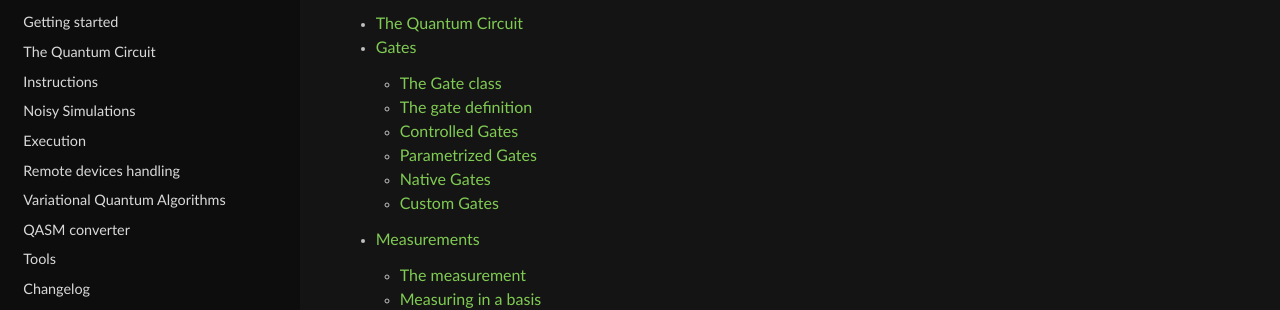
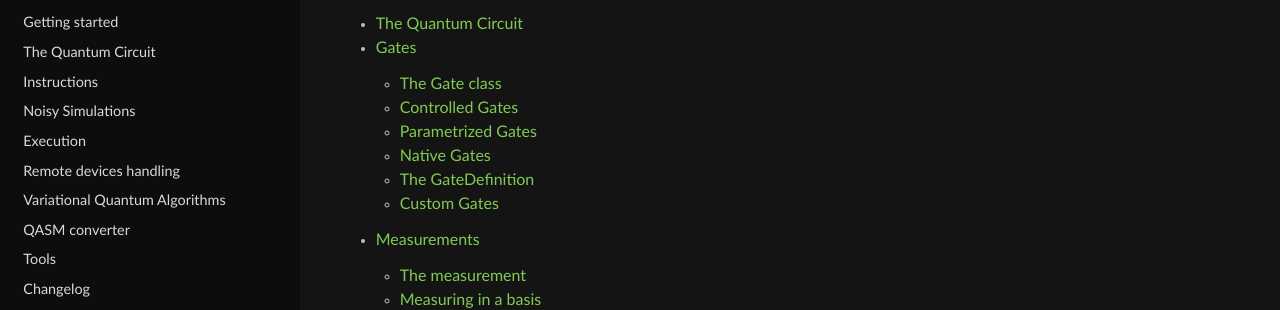
Before and after one commit to ColibrITD-SAS/mpqp, a Sphinx documentation site: the page built from docs/all-modules.rst, in a window 1280 px wide and 900 px high. Shown: the part 204-514 px from the top of the window. Built offline with Sphinx 7.4.7 and the Read the Docs theme 2.0.0, drawn with Linux system fonts in a browser that asks for light colours; pages that are not in the unit, such as notebooks, are missing from menus; some of the changed lines change nothing that is shown.

Commit message:
doc: updating the documentation

```diff
--- a/docs/gates.rst
+++ b/docs/gates.rst
@@ -11,17 +11,12 @@ one qubit, it takes
 :class:`SingleQubitGate<mpqp.core.instruction.gates.gate.SingleQubitGate>` as
 parent, if it is a rotation gate, it takes
 :class:`RotationGate<mpqp.core.instruction.gates.gate.RotationGate>` as parent,
-etc... This allows us to factorize a lot of common behaviors.\ [#traits]_
+etc. This allows us to factorize a lot of common behaviors.\ [#traits]_
 
 The Gate class
 --------------
 
 .. automodule:: mpqp.core.instruction.gates.gate
-
-The gate definition
--------------------
-
-.. automodule:: mpqp.core.instruction.gates.gate_definition
 
 Controlled Gates
 ----------------
@@ -42,6 +37,11 @@ Native Gates
    works in python, to make it into a feature existing in other languages, such
    as traits in rust.
 
+The GateDefinition
+------------------
+
+.. automodule:: mpqp.core.instruction.gates.gate_definition
+
 Custom Gates
 ------------
 
```
